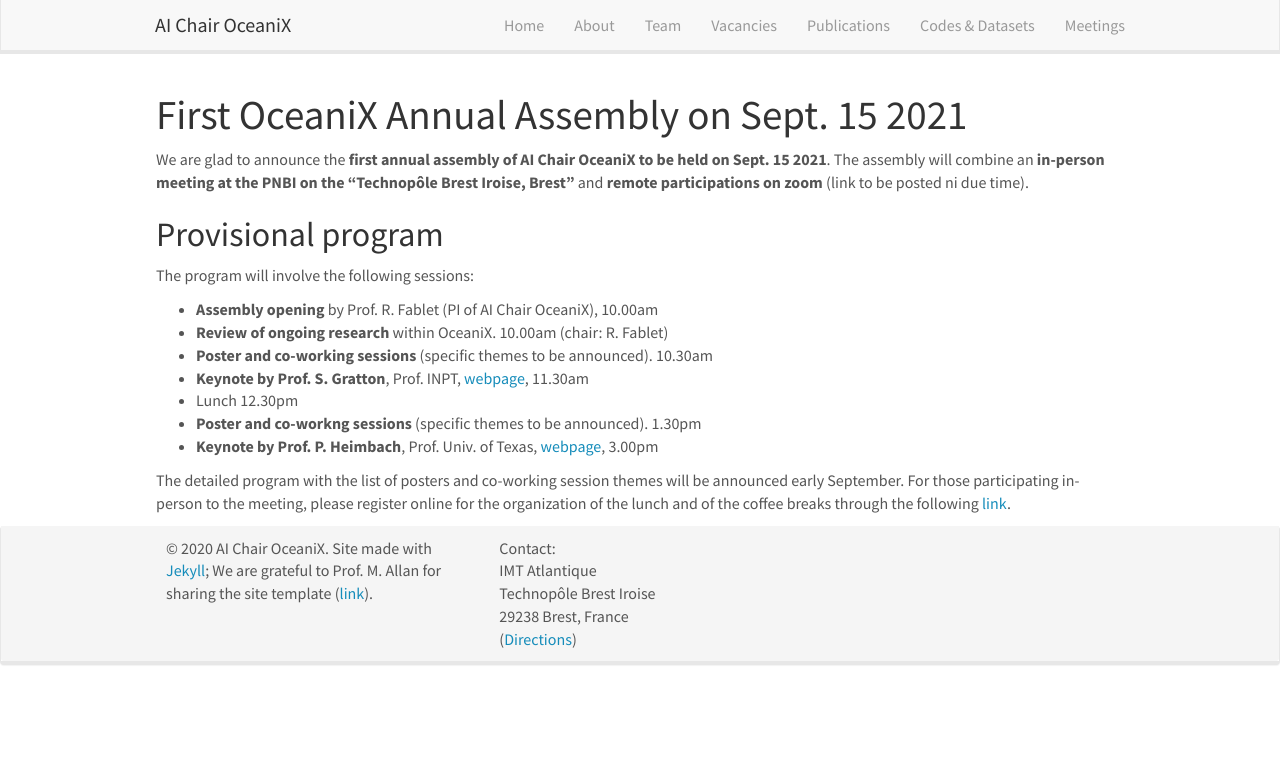
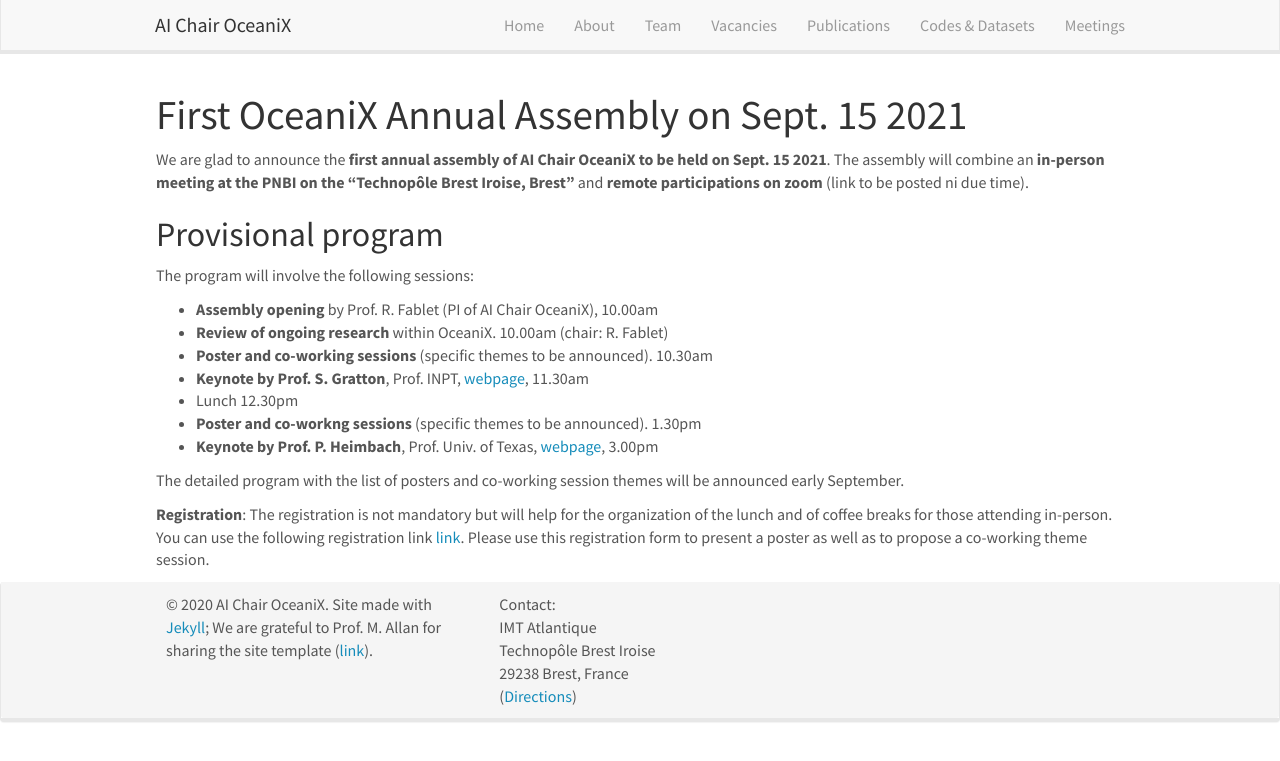
Before and after one commit to CIA-Oceanix/CIA-Oceanix.github.io, a Jekyll site: the page built from _pages/assembly.md, in a window 1280 px wide. Shown: the top 761 px of the page. Built offline with Jekyll 4.4.1, drawn with Linux system fonts in a browser that asks for light colours; nearby versions of some CDN libraries.

Commit message:
Update assembly.md

```diff
--- a/_pages/assembly.md
+++ b/_pages/assembly.md
@@ -22,4 +22,7 @@ The program will involve the following sessions:
 - **Keynote by Prof. P. Heimbach**, Prof. Univ. of Texas, [webpage](https://www.jsg.utexas.edu/researcher/patrick_heimbach/), 3.00pm
 
 The detailed program with the list of posters and co-working session themes will be announced early September.
-For those participating in-person to the meeting, please register online for the organization of the lunch and of the coffee breaks through the following [link](https://forms.gle/FfoSbN4KAejGfVY66).
+
+**Registration**: The registration is not mandatory but will help for the organization of the lunch and of  coffee breaks for those attending in-person.
+You can use the following registration link [link](https://forms.gle/FfoSbN4KAejGfVY66).
+Please use this registration form to present a poster as well as to propose a co-working theme session.
```
